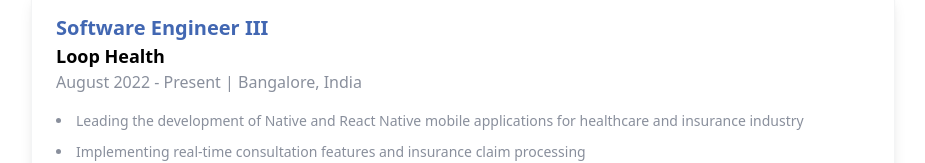
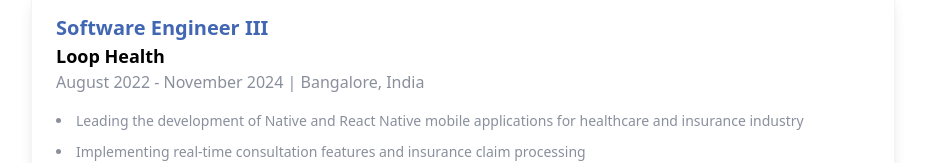
Before and after one commit to llRizvanll/rizvanwork_, a Next.js app: page / in a window 1280 px wide. Shown: the part 2255-2418 px from the top of the page, without its empty margins (177-1102 px from the left). Built offline with nearby package versions, Linux system fonts and the light colour scheme.

Commit message:
eslint rules off

```diff
--- a/app/components/Experience.tsx
+++ b/app/components/Experience.tsx
@@ -10,7 +10,7 @@
     {
       role: "Software Engineer III",
       company: "Loop Health",
-      period: "August 2022 - Present",
+      period: "August 2022 - November 2024",
       location: "Bangalore, India",
       description: [
         "Leading the development of Native and React Native mobile applications for healthcare and insurance industry",
@@ -72,6 +72,18 @@
       ],
       location: "Bangalore, India",
       tech: ["Android", "Java", "Firebase", "WebRTC"],
+    },
+    {
+      role: "Software Engineer - Contract",
+      company: "US Clients",
+      period: "Present",
+      location: "Remote",
+      description: [
+        "Implementing Insurance and finance based work for mobile apps",
+        "Collaborating with Product Managers and stakeholders to enhance mobile app functionality",
+        "Lets discuss over a phone call for more details if required..."
+      ],
+      tech: ["React Native", "Android", "iOS", "TypeScript", "Redux", "Kotlin", "Java"],
     },
   ];
 
```
